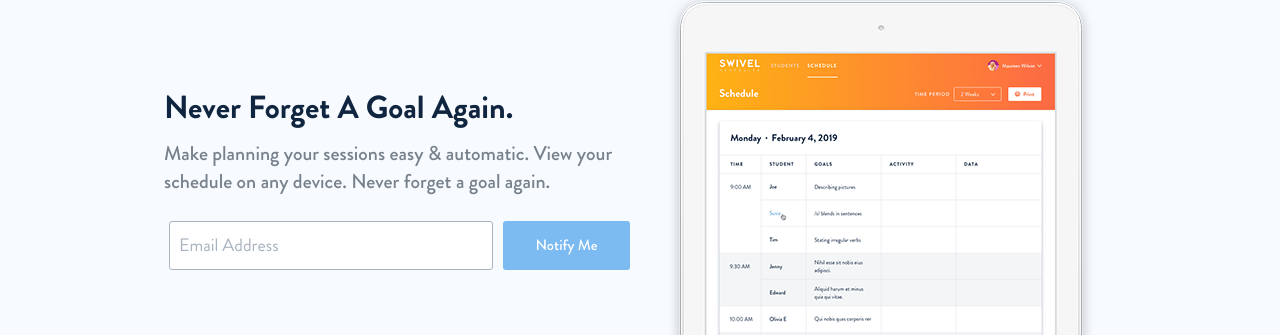
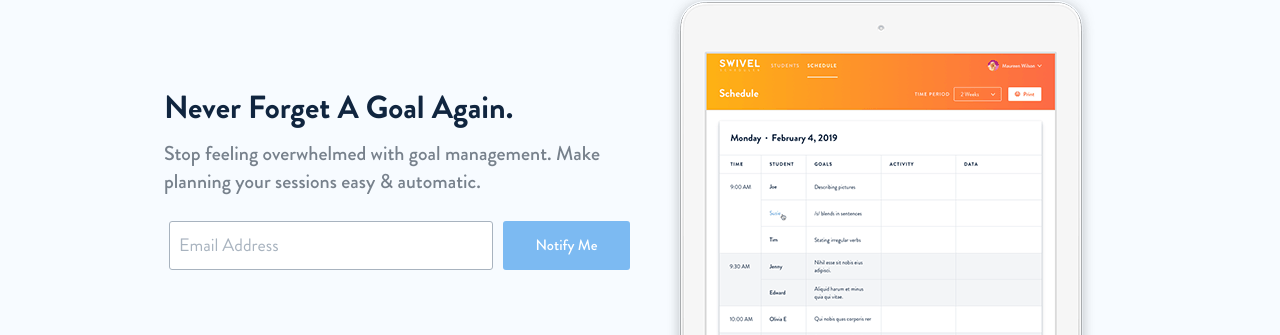
Before and after one commit to swivelscheduler/swivelscheduler.com, a Jekyll site: the page built from index.md, in a window 1280 px wide. Shown: the part 153-488 px from the top of the page. Built offline with Jekyll 4.4.1, drawn with Linux system fonts in a browser that asks for light colours.

Commit message:
Updated Index

```diff
--- a/index.md
+++ b/index.md
@@ -3,8 +3,8 @@ title: Swivel Scheduler &middot; SLP Scheduling Tool
 description: Automate your Speech Therapy Training. Make planning your sessions easy
   & automatic. View your schedule on any device. Never forget a goal again.
 intro_heading: Never Forget A Goal Again.
-intro_subtitle: Make planning your sessions easy & automatic. View your schedule on
-  any device. Never forget a goal again.
+intro_subtitle: 'Stop feeling overwhelmed with goal management. Make planning your
+  sessions easy & automatic. '
 intro_img: images/img01.png
 intro_img2x: images/img01-2x.png
 features_heading: Features
```
